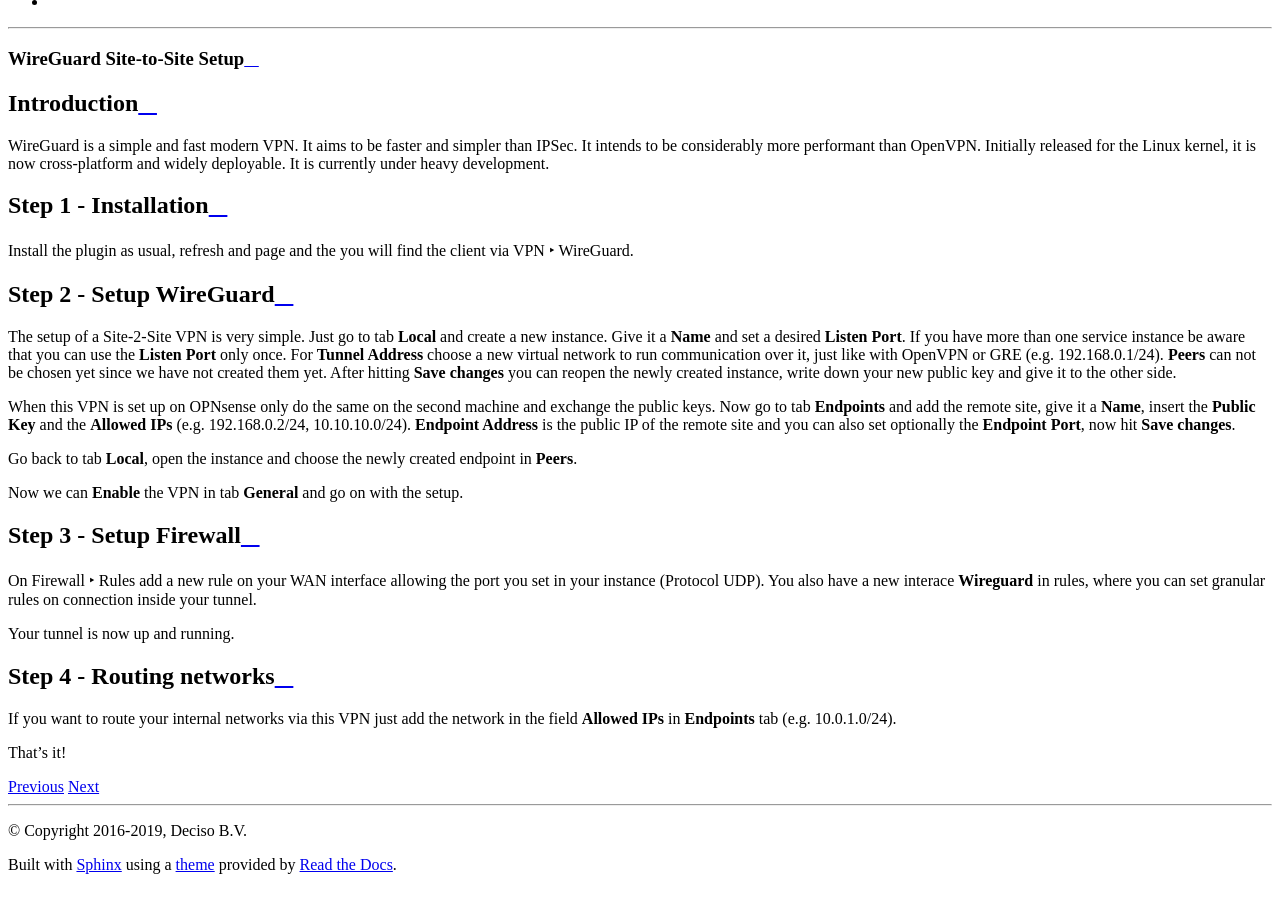
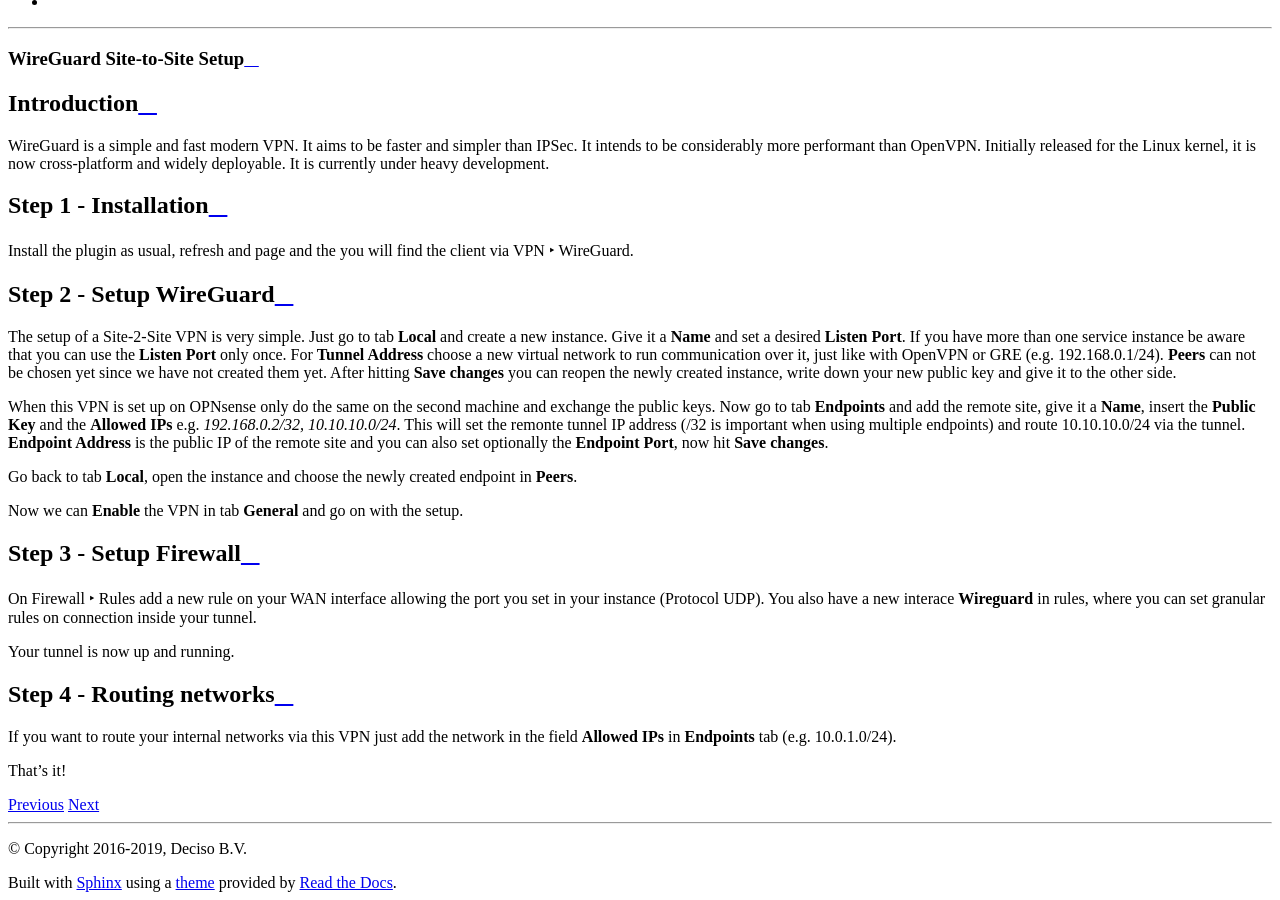
Before and after one commit to opnsense/docs, a Sphinx documentation site: the page built from source/manual/how-tos/wireguard-s2s.rst, in a window 1280 px wide and 900 px high, scrolled down 858 px. Built offline with Sphinx 7.4.7 and the Read the Docs theme 2.0.0, drawn with Linux system fonts in a browser that asks for light colours.

Commit message:
Update wireguard-s2s.rst

```diff
--- a/source/manual/how-tos/wireguard-s2s.rst
+++ b/source/manual/how-tos/wireguard-s2s.rst
@@ -33,8 +33,10 @@
 
 When this VPN is set up on OPNsense only do the same on the second machine and exchange the public
 keys. Now go to tab **Endpoints** and add the remote site, give it a **Name**, insert the **Public
-Key** and the **Allowed IPs** (e.g. 192.168.0.2/24, 10.10.10.0/24). **Endpoint Address** is the public IP of the
-remote site and you can also set optionally the **Endpoint Port**, now hit **Save changes**.
+Key** and the **Allowed IPs** e.g. *192.168.0.2/32, 10.10.10.0/24*. This will set the remonte tunnel
+IP address (/32 is important when using multiple endpoints) and route 10.10.10.0/24 via the tunnel.
+**Endpoint Address** is the public IP of the remote site and you can also set optionally the
+**Endpoint Port**, now hit **Save changes**.
 
 Go back to tab **Local**, open the instance and choose the newly created endpoint in **Peers**.
 
```
